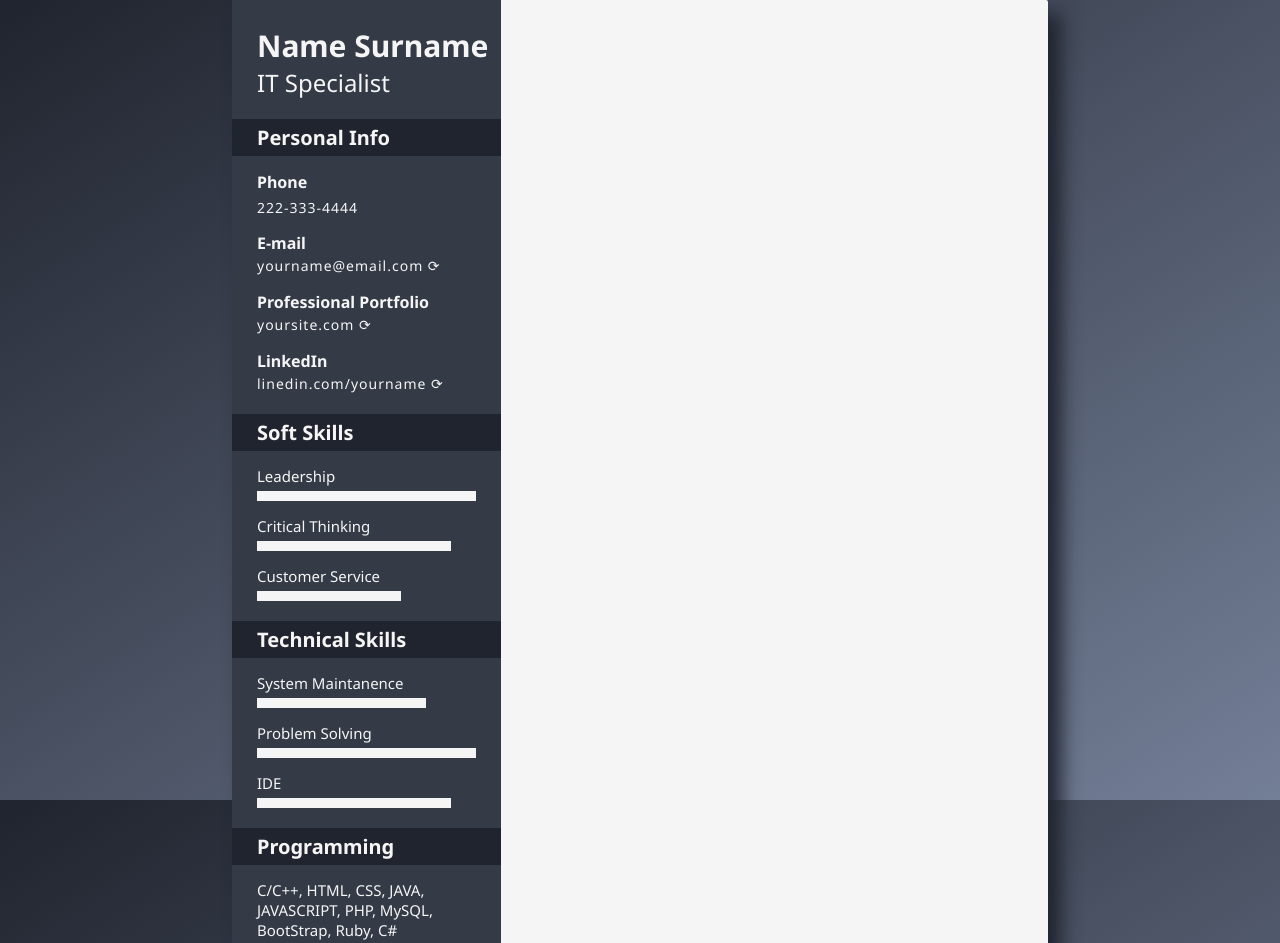
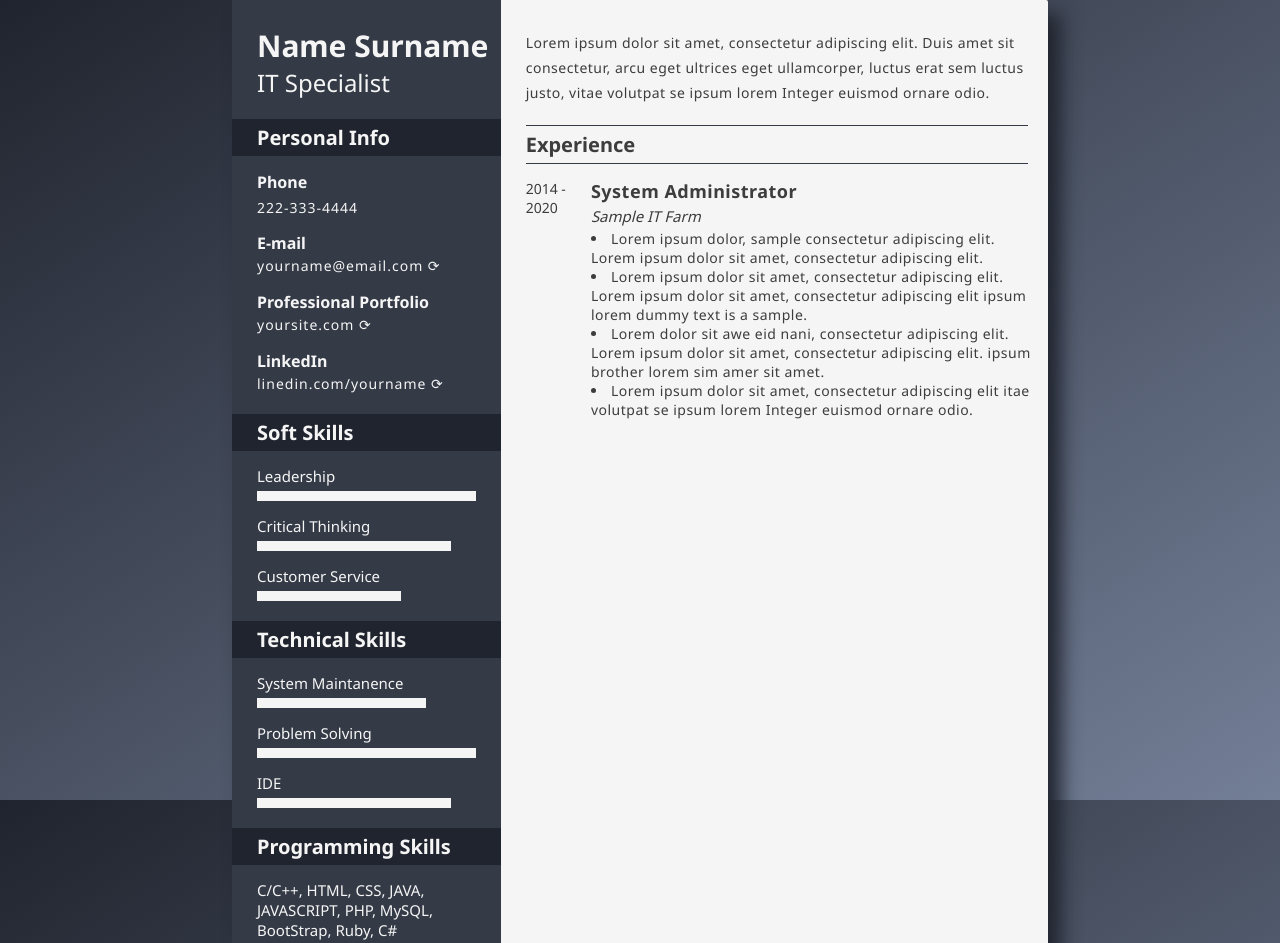
Before and after one commit to sayam56/htmlResume-DoubleCol-AIS-5, a plain HTML site: page index.html in a window 1280 px wide. Shown: the top 943 px of the page. Drawn offline with Linux system fonts and the light colour scheme.

```diff
--- a/index.html
+++ b/index.html
@@ -75,7 +75,7 @@
                </div> <!-- softskills end -->
 
                <div class="programmingLang">
-                    <p class="sectionHeader">Programming</p>
+                    <p class="sectionHeader">Programming Skills</p>
                     <div class="skillItem">
                          <p class="infoHeader">C/C++, HTML, CSS, JAVA, JAVASCRIPT, PHP, MySQL, BootStrap, Ruby, C#</p>
                     </div>
@@ -97,6 +97,25 @@
 
 
           <span id="rightSide">
+               <div class="aboutMe">
+                    <p class="descText">Lorem ipsum dolor sit amet, consectetur adipiscing elit. Duis amet sit consectetur, arcu eget ultrices eget ullamcorper, luctus erat sem luctus justo, vitae volutpat se ipsum lorem Integer euismod ornare odio.</p>
+               </div><!-- about me ends -->
+               <div class="experience">
+                    <p class="rightSectionHeader">Experience</p>
+                    <div class="rightItem item1">
+                         <span class="leftDur">2014&nbsp- 2020</span>
+                         <span class="rightItemDesc">
+                              <p class="post">System Administrator</p>
+                              <p class="company">Sample IT Farm</p>
+                              <ul class="resp">
+                                   <li>Lorem ipsum dolor, sample consectetur adipiscing elit. Lorem ipsum dolor sit amet, consectetur adipiscing elit. </li>
+                                   <li>Lorem ipsum dolor sit amet, consectetur adipiscing elit. Lorem ipsum dolor sit amet, consectetur adipiscing elit ipsum lorem dummy text is a sample. </li>
+                                   <li>Lorem dolor sit awe eid nani, consectetur adipiscing elit. Lorem ipsum dolor sit amet, consectetur adipiscing elit. ipsum brother lorem sim amer sit amet.</li>
+                                   <li>Lorem ipsum dolor sit amet, consectetur adipiscing elit itae volutpat se ipsum lorem Integer euismod ornare odio.</li>
+                              </ul>
+                         </span>
+                    </div>
+               </div>
 
           </span><!-- rightSide Ends -->
 
--- a/styles/styles.scss
+++ b/styles/styles.scss
@@ -50,6 +50,9 @@
   height: 12in;
   background: whitesmoke;
   color: var(--fontColor);
+  padding-left: 25px;
+  padding-top: 25px;
+  margin-right: 10px;
 }
 
 /* ----------Common CSS Left side-------------- */
@@ -92,6 +95,57 @@
 }
 
 /* ---------Common Css Right side---------- */
+.rightSectionHeader{
+  margin-top: 20px;
+  margin-right: 10px;
+  font-size: 20px;
+  padding-top: 5px;
+  padding-bottom: 5px;
+  font-weight: 700;
+  border-top: 1px solid var(--leftBgcolor);
+  border-bottom: 1px solid var(--leftBgcolor);
+}
+.descText{
+  color: var(--fontColor);
+  margin-top: 5px;
+  font-size: 14px;
+  font-weight: 400;
+  letter-spacing: 0.5px;
+  line-height: 25px;
+}
+
+.rightItem{
+  display: flex;
+  flex-direction: row;
+  list-style-position: inside;
+  font-size: 14px;
+  font-weight: 400;
+  letter-spacing: 0.5px;
+  margin-top: 15px;
+
+  .leftDur{
+    float: left;
+    width: 10%;
+    letter-spacing: 0px;
+  }
+  .rightItemDesc{
+    float: right;
+    margin-left: 25px;
+
+    .post{
+      font-size: 18px;
+      font-weight: 700;
+      margin-bottom: 3px;
+    }
+
+    .company{
+      font-style: italic;
+      font-size: 15px;
+      margin-bottom: 3px;
+      letter-spacing: 0px;
+    }
+  }
+}
 
 /* -------------------leftHeader section ---------------- */
 .leftHeader{
```
Also changed, not shown: styles/styles.css, 1 other file.
